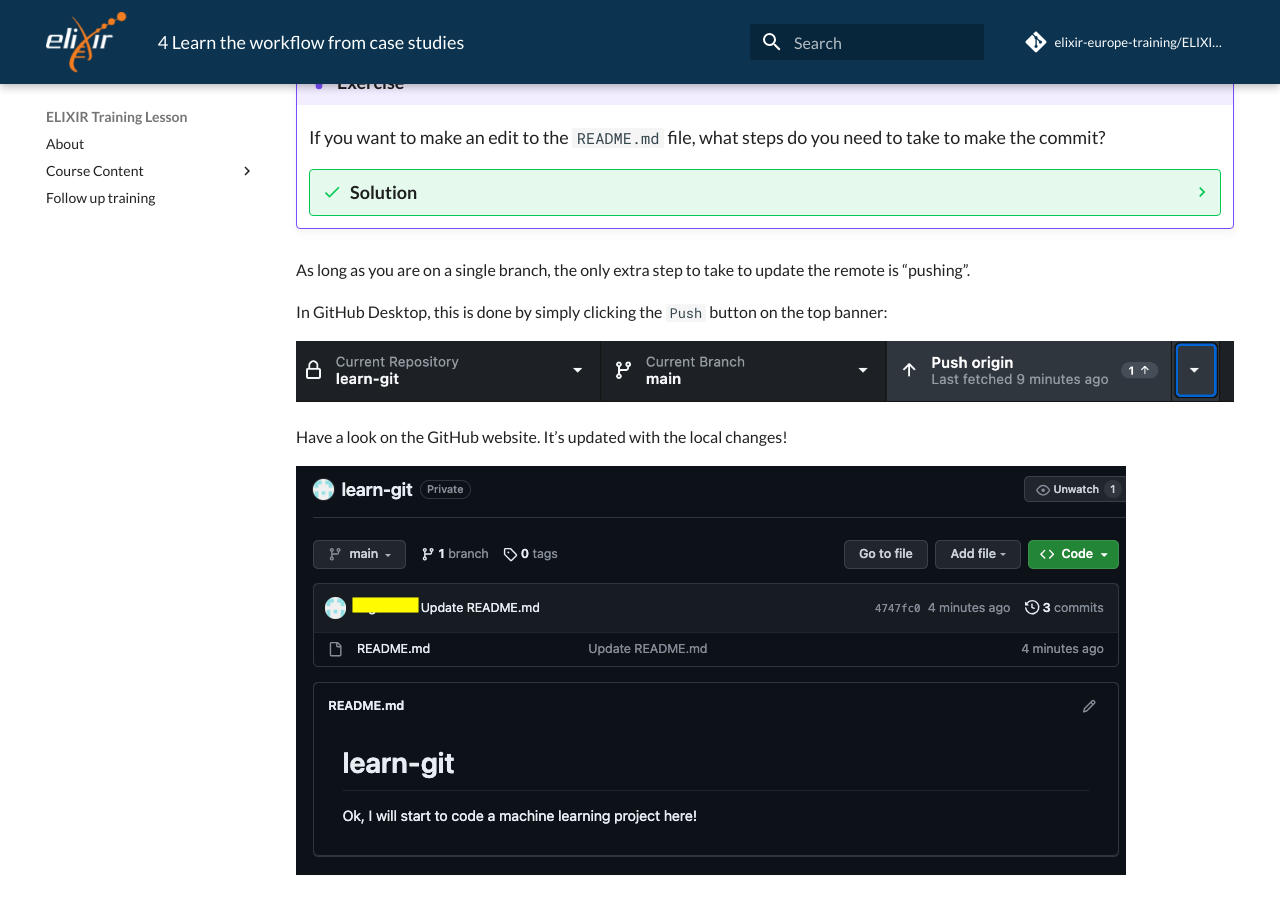
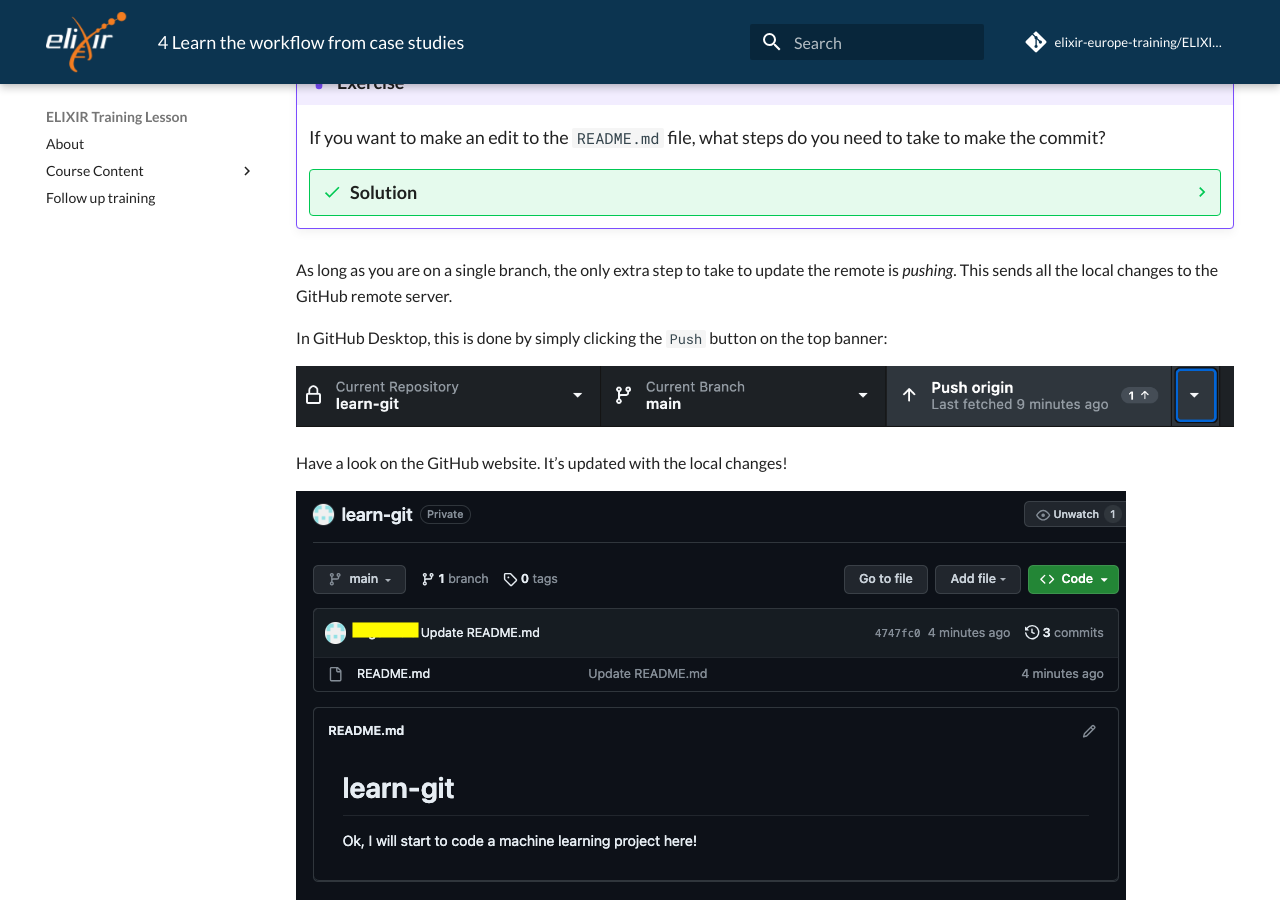
Before and after one commit to elixir-europe-training/ELIXIR-TrP-VersionControlPython-CodeRep, an MkDocs documentation site: the page built from docs/chapters/chapter_04.md, in a window 1280 px wide and 900 px high, scrolled down 7085 px. Built offline with MkDocs 1.6.1 and Material for MkDocs 9.7.7, drawn with Linux system fonts in a browser that asks for light colours; comment, search, counter and statistics services are not loaded; some of the changed text lies outside the part shown.

Commit message:
Small changes

```diff
--- a/docs/chapters/chapter_04.md
+++ b/docs/chapters/chapter_04.md
@@ -83,7 +83,7 @@
         3. Make commit.
         ![Adding changed file](images/commit-readme-ghd.png)
 
-As long as you are on a single branch, the only extra step to take to update the remote is "pushing".
+As long as you are on a single branch, the only extra step to take to update the remote is *pushing*. This sends all the local changes to the GitHub remote server.
 
 In GitHub Desktop, this is done by simply clicking the `Push` button on the top banner:
 
```
Also changed, not shown: other parts of docs/chapters/chapter_04.md (+1 -1 lines).
